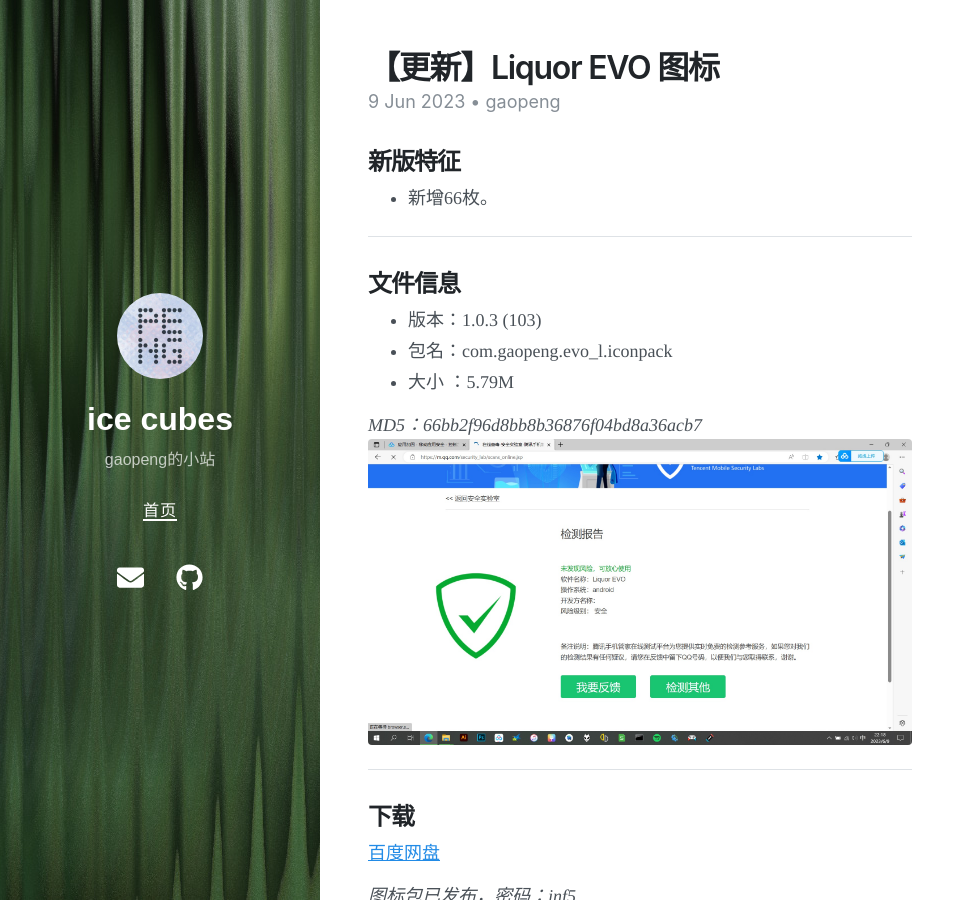
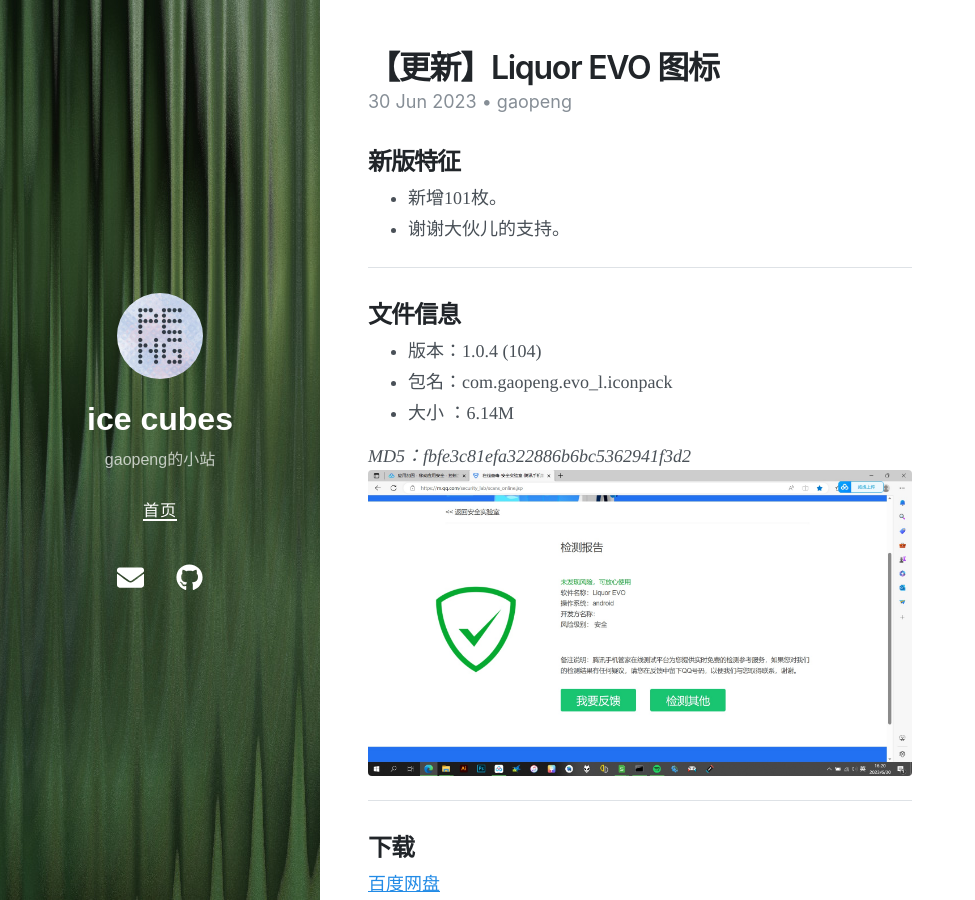
Before and after one commit to gaopengk/gaopengk.github.io, a Jekyll site: the page built from _posts/2023-06-30-【更新】Liquor EVO 图标.md, in a window 1280 px wide and 900 px high. Shown: the whole window, without its empty margins (0-975 px from the left). Built offline with Jekyll 4.4.1, drawn with Linux system fonts in a browser that asks for light colours; nearby versions of some CDN libraries.

Commit message:
Update and rename 2023-06-09-【更新】Liquor EVO 图标.md to 2023-06-30-【更新】Liquor EVO 图标.md

```diff
--- a/_posts/2023-06-09-【更新】Liquor EVO 图标.md
+++ b/_posts/2023-06-30-【更新】Liquor EVO 图标.md
@@ -1,22 +1,23 @@
 ---
 layout:     post
 title:      【更新】Liquor EVO 图标
-date:       2023-06-09 21:23 +0800
+date:       2023-06-30 15:23 +0800
 author:     gaopeng
 tags:       [图标包]
 ---
 ## 新版特征
-- 新增66枚。
+- 新增101枚。
+- 谢谢大伙儿的支持。
 
 ***
 
 ## 文件信息
-- 版本：1.0.3 (103)
+- 版本：1.0.4 (104)
 - 包名：com.gaopeng.evo_l.iconpack
-- 大小 ：5.79M
+- 大小 ：6.14M
 
-_MD5：66bb2f96d8bb8b36876f04bd8a36acb7_
-<img src="https://gaopengk.github.io/imgs/evo_l_1.0.3.jpg"  width="100%">
+_MD5：fbfe3c81efa322886b6bc5362941f3d2_
+<img src="https://gaopengk.github.io/imgs/evo_l_1.0.4.jpg"  width="100%">
 
 ***
 
```
